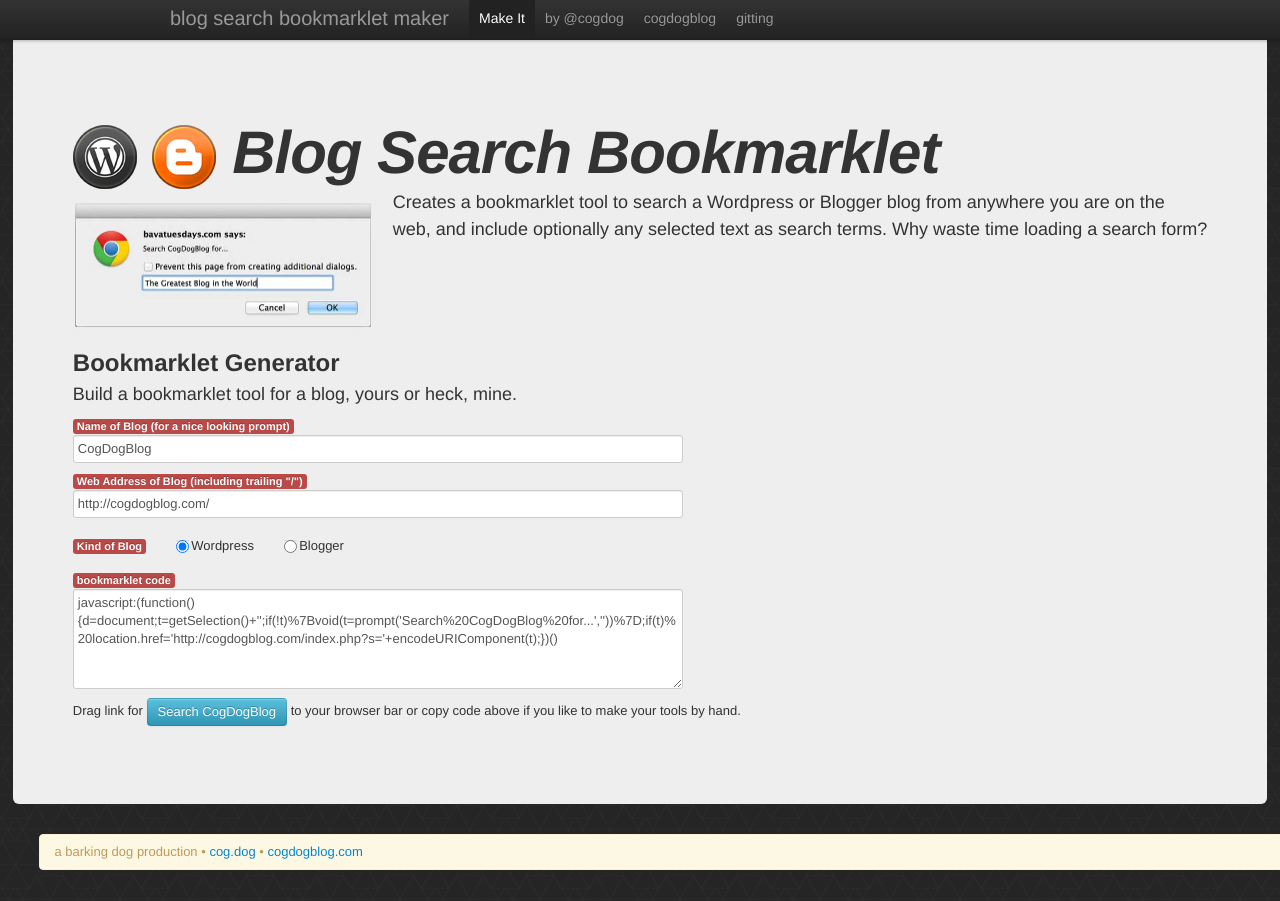
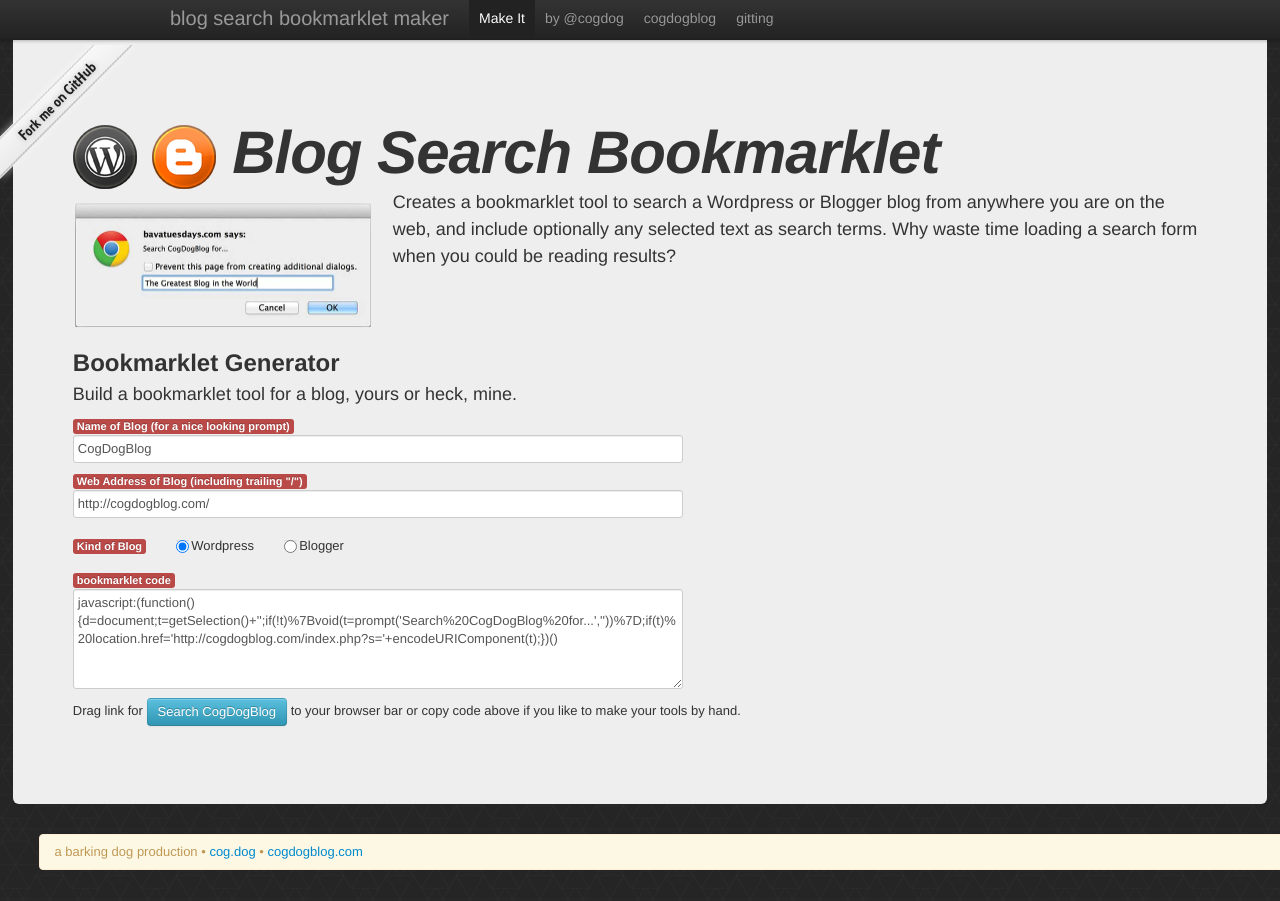
Before and after one commit to cogdog/blog-search-maker, a plain HTML site: page index.html in a window 1280 px wide. Drawn offline with Linux system fonts and the light colour scheme.

Commit message:
Now with documentation!

```diff
--- a/index.html
+++ b/index.html
@@ -95,7 +95,7 @@
   		<div class='hero-unit' id="home">
 			<header>
 				<h1 class=''><img width="64" height="64" alt="wordpress" src="assets/images/wordpress-64x64.png"> <img width="64" height="64" alt="blogger" src="assets/images/blogger-64x64.png"> Blog Search Bookmarklet</h1>
-				<img width="300" alt="blog-box" src="assets/images/blog-box.jpg" id="box" /><p>Creates a bookmarklet tool to search a Wordpress or Blogger blog from anywhere you are on the web, and include optionally any selected text as search terms. Why waste time loading a search form?</p>
+				<img width="300" alt="blog-box" src="assets/images/blog-box.jpg" id="box" /><p>Creates a bookmarklet tool to search a Wordpress or Blogger blog from anywhere you are on the web, and include optionally any selected text as search terms. Why waste time loading a search form when you could be reading results?</p>
 
 
 			</header>
@@ -141,7 +141,7 @@ a barking dog production &bull; <a href="http://cog.dog/">cog.dog</a> &bull; <a
 </div>
 </footer>
 			</div>
-
+	<a href='https://github.com/cogdog/blog-search-maker' class='github-ribbon'><img src='assets/images/github-ribbons/white.png' /></a>
 	</div>
 	</body>
 </html>
```
Also changed, not shown: assets/images/blog-search-maker.jpg (added), assets/images/highlight-word-search-results.jpg (added), assets/images/search-from-highlight-2.jpg (added), assets/images/search-from-highlight-text.jpg (added), assets/images/search-from-web.jpg (added), assets/images/search-results-blogger.jpg (added), assets/images/web-search-results.jpg (added), 1 other file.
